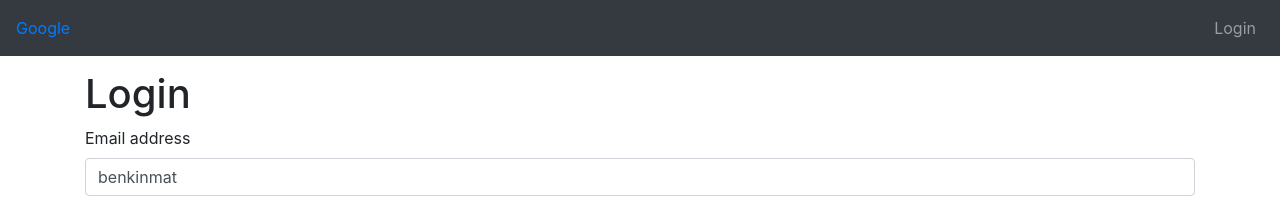
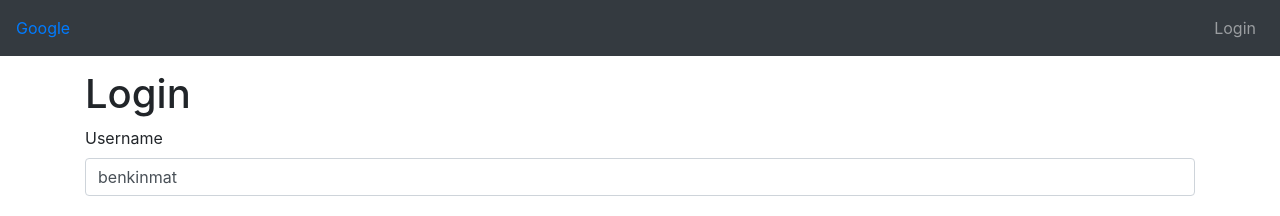
Before and after one commit to hodientuananh/udemy-angular7, an Angular app: page / in a window 1280 px wide. Shown: the top 216 px of the page. Built offline with nearby package versions, Linux system fonts and the light colour scheme.

Commit message:
public to web

```diff
--- a/src/app/login/login.component.html
+++ b/src/app/login/login.component.html
@@ -4,7 +4,7 @@
 
 <form>
   <div class="form-group">
-    <label for="username">Email address</label>
+    <label for="username">Username</label>
     <input type="email" class="form-control" id="username" [(ngModel)]="username" name="username">
   </div>
   <div class="form-group">
```
Also changed, not shown: 7 other files (tests, documents, lock files or other folders).
